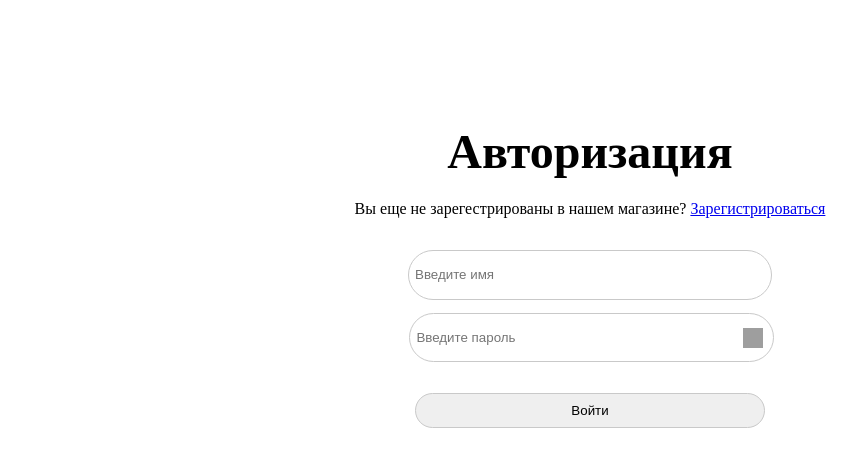
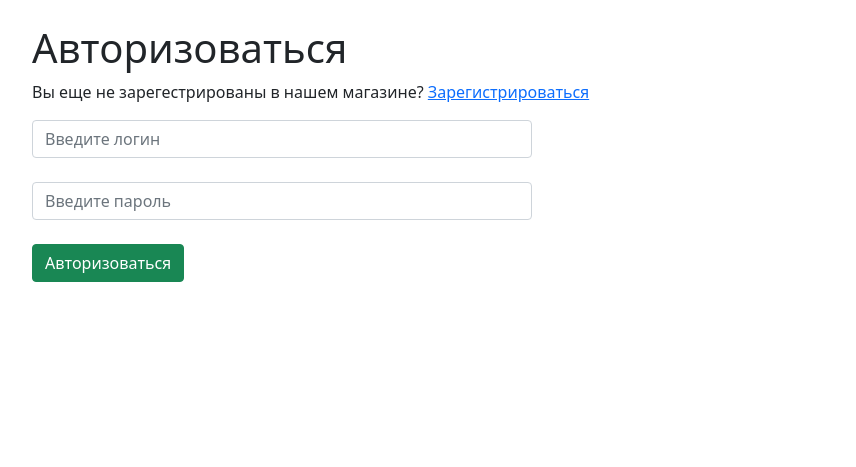
Before and after one commit to ktodkf/Library, a PHP site: page /login/login.php in a window 1280 px wide. Shown: the top 467 px of the page, without its empty margins (50-906 px from the left). Run offline with PHP 8.4, Linux system fonts and the light colour scheme; grey boxes are pictures that could not be loaded.

Commit message:
авторизация

```diff
--- a/login/login.php
+++ b/login/login.php
@@ -6,23 +6,23 @@
     <title class="title">Книжный червь | Книжный онлайн-магазин</title>
     <link rel="stylesheet" type="text/css" href="../style/style.css">
     <link href="https://fonts.googleapis.com/css?family=Open+Sans:400,400i,600,600i,700,700i&display=swap&subset=cyrillic-ext" rel="stylesheet">
+    <link rel="stylesheet" type="text/css" href="https://cdn.jsdelivr.net/npm/bootstrap@5.1.3/dist/css/bootstrap.min.css">
     <script src="../js/index.js"></script>
 
 </head>
 
 <body>
 <div id="forms">
-    <h2 id="write">Авторизация</h2>
+<div class="container mt-4">
+    <h1>Авторизоваться</h1>
     <p> Вы еще не зарегестрированы в нашем магазине?  <a href="../signup.php">Зарегистрироваться</a></p>
-    <form name='form' onsubmit='return validate()'>
-        <input type='text' name='name' placeholder="Введите имя"> <span style='color:red' id='namef'></span><br />
-        <div class="password">
-            <input type="password" id="password-input" placeholder="Введите пароль" name="password"><span style='color:red' id='passwordf'></span><br />
-            <a href="#" class="password-control" onclick="return show_hide_password(this);"></a>
-        </div>
+    <form method="post" action="../php/auth.php">
+        <input type="text" class="form-control" name="login" id="login" placeholder="Введите логин"><br>
+        <input type="password" class="form-control" name="pass" id="pass" placeholder="Введите пароль"><br>
+        <button class="btn btn-success" type="submit">Авторизоваться</button>
+    </form>
+</div>
 
-        <input class="submit" type='submit' value='Войти'  onclick=" location.href='index.php'  ">
-    </form>
 
 </div>
 
--- /dev/null
+++ b/php/exit.php
@@ -0,0 +1,4 @@
+<?php
+	setcookie('user', $user['name'], time() - 3600, "/");
+	header('Location: ../index.php');
+?>
--- a/style/style.css
+++ b/style/style.css
@@ -1,79 +1,4 @@
-body
+form
 {
-	background: white;
-	margin-top: 10%;
+	width: 500px;
 }
-
-h2
-{
-	font-size: 48px;
-    line-height: 48px;
-    margin-bottom: 24px;
-    margin-top: 10px;
-    padding-top: 0;
-    padding-bottom: 0;
-    text-align: center;
-}
-
-p
-{
-	text-align: center;
-    padding-top: 0;
-    margin-bottom: 32px;
-}
-input
-{
-	border: 1px solid #c9c9c9;
-    width: 350px;
-    height: 35px;
-    padding: 0.5vw;
-    border-radius: 2vw;
-    margin-bottom: 1vw;
-}
-
-input:hover {
-	border-color: red;
-	cursor: pointer;
-	border: 1px solid #c9c9c9;
-    width: 350px;
-    height: 35px;
-    padding: 0.5vw;
-    border-radius: 2vw;
-    margin-bottom: 1vw;
-}
-
-#forms
-{
-	width: 50vw;
-    text-align: center;
-    margin: auto;
-}
-
-.password {
-	width: 362px;
-	margin: auto;
-	position: relative;
-
-}
-
-#password-input {
-	border-color: red;
-	cursor: pointer;
-	border: 1px solid #c9c9c9;
-    width: 350px;
-    height: 35px;
-    padding: 0.5vw;
-    border-radius: 2vw;
-}
-.password-control {
-	position: absolute;
-	top: 15px;
-	right: 8px;
-	display: inline-block;
-	width: 20px;
-	height: 20px;
-	background: url(https://snipp.ru/demo/495/view.svg) 0 0 no-repeat;
-}
-.password-control.view {
-	background: url(https://snipp.ru/demo/495/no-view.svg) 0 0 no-repeat;
-}
```
Also changed, not shown: php/auth.php (added, +24 -0 lines), php/up.php (+19 -68 lines), php/заметки.txt (added, +31 -0 lines), signup.php (+12 -24 lines).
